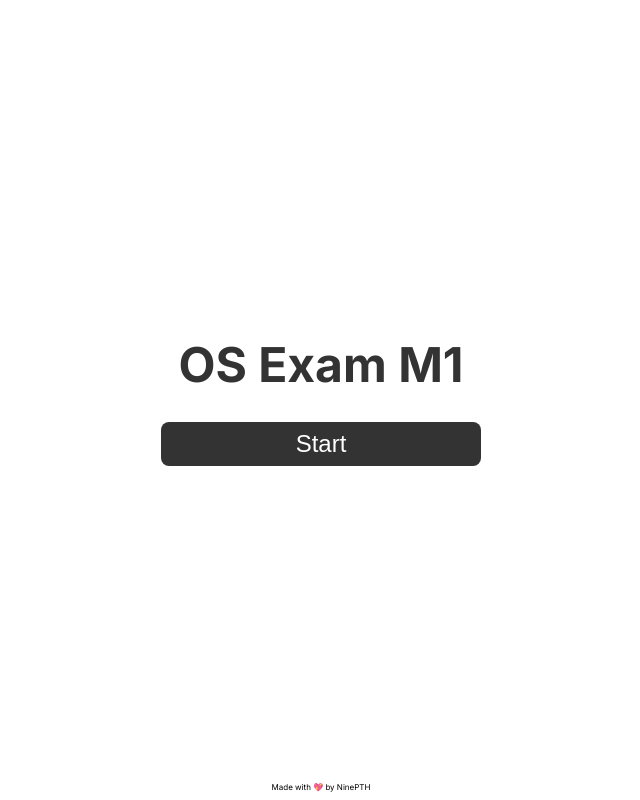
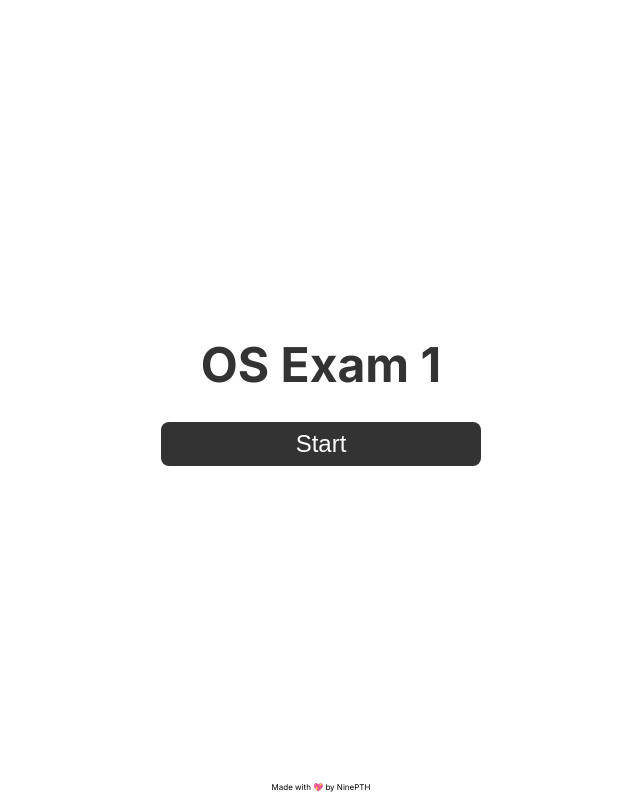
Before and after one commit to NinePTH/driving-license-quiz, a React (Vite) app: page / in a window 1280 px wide. Both pictures are taken after a click on the button "OS Exam M1". Shown: the whole page, without its empty margins (319-959 px from the left). Built offline with nearby package versions, Linux system fonts and the light colour scheme.

Commit message:
Fix os exam name

```diff
--- a/src/components/OS-Exam-M1.tsx
+++ b/src/components/OS-Exam-M1.tsx
@@ -52,7 +52,7 @@ const OS_Exam_M1: React.FC = () => {
 
   return (
     <div className="quiz">
-      <h1>OS Exam M1</h1>
+      <h1>OS Exam 1</h1>
       {!isStart ? (
         <button onClick={start}>Start</button>
       ) : complete ? (
```
